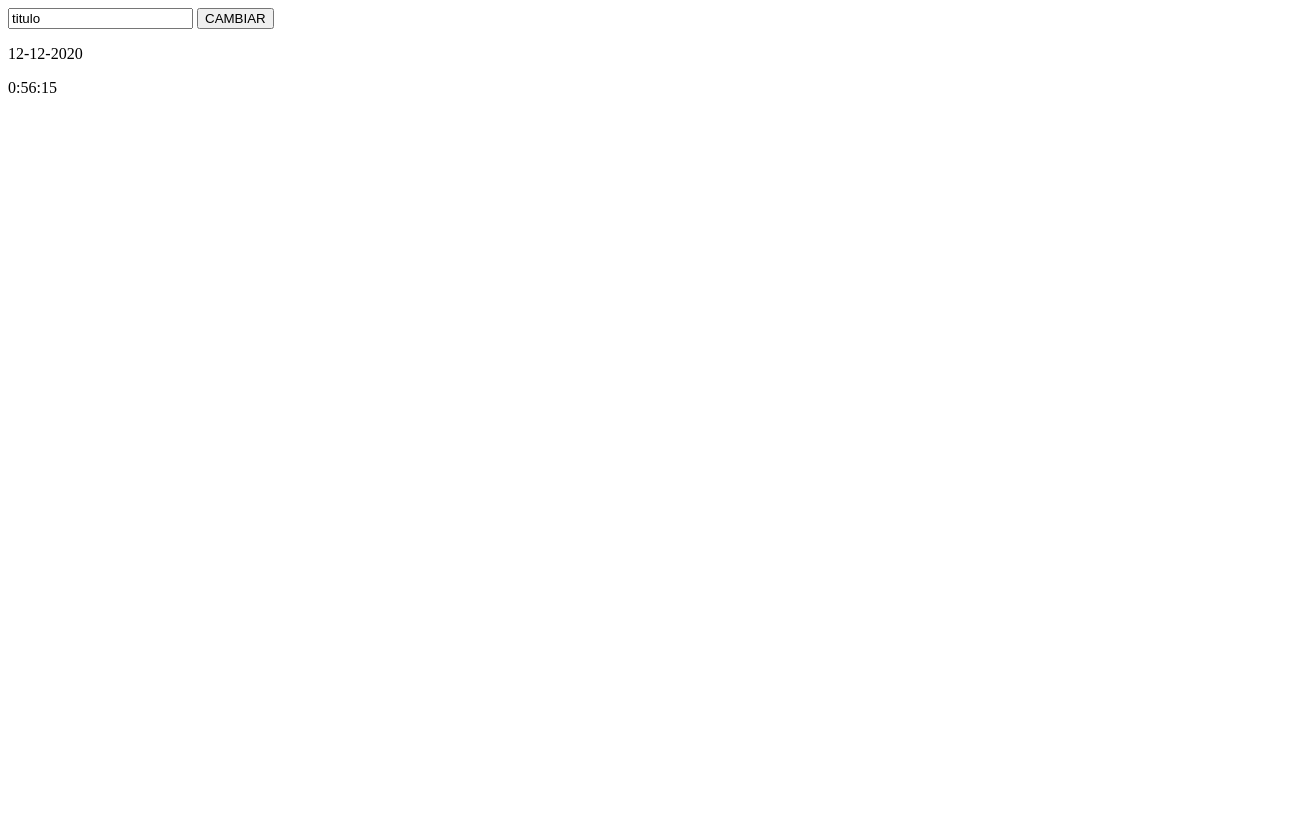
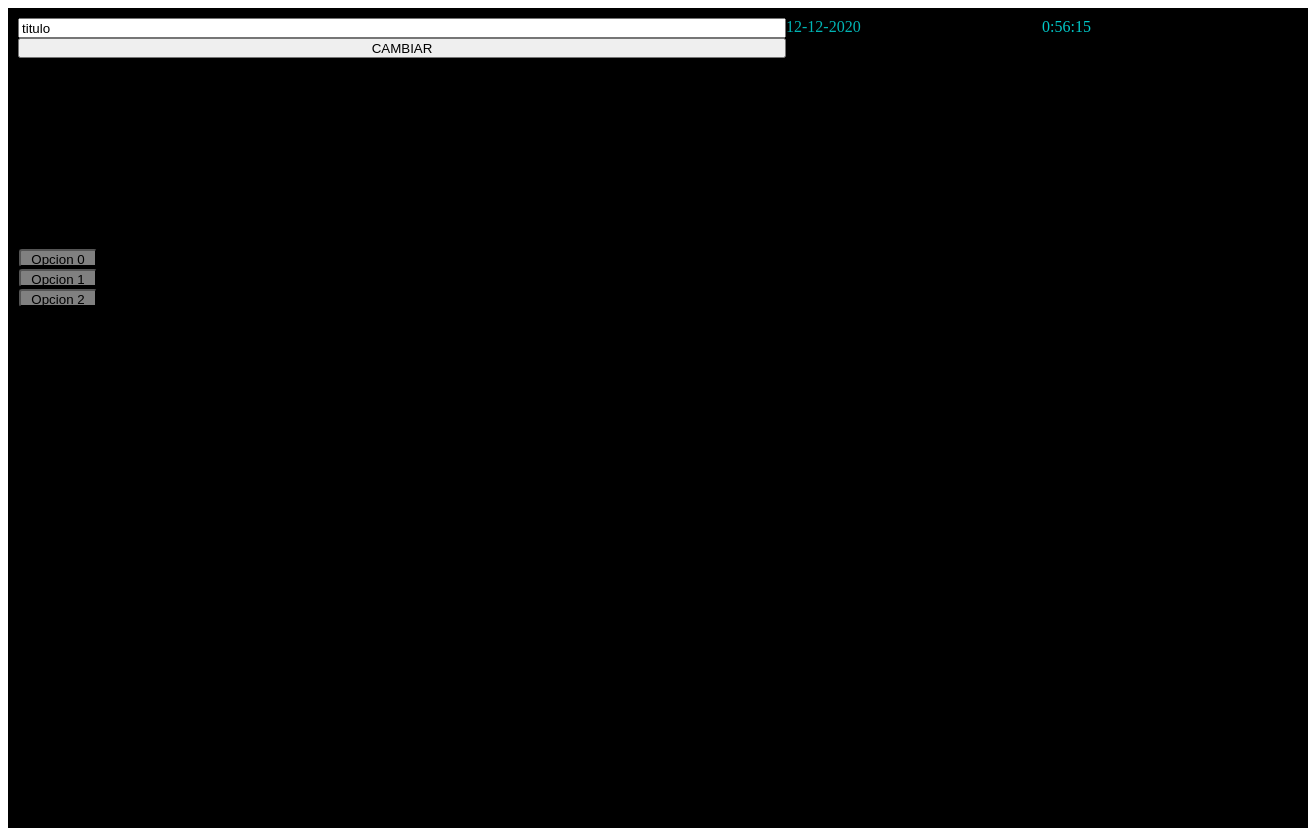
Before and after one commit to Krin2/Frigo, a plain HTML site: page index.html in a window 1280 px wide. Shown: the whole page, 1308 px wide, since content can reach past the window. Before the commit the page ends 800 px from the top, so only its background shows below. Drawn offline with nearby package versions, Linux system fonts and the light colour scheme.

Commit message:
mejora layout

```diff
--- a/Encabezado.Controlador.js
+++ b/Encabezado.Controlador.js
@@ -13,15 +13,15 @@ EncabezadoControlador.prototype = {
 
     configurarManipuladores: function () {
         this.cambiarTituloManipulador=this.cambiarTitulo.bind(this);
-        this.actualizarFechaManipulador=this.actualizarFecha.bind(this);
-        this.actualizarHoraManipulador=this.actualizarHora.bind(this);
+        // this.actualizarFechaManipulador=this.actualizarFecha.bind(this);
+        // this.actualizarHoraManipulador=this.actualizarHora.bind(this);
         return this;
     },
 
     habilitar: function () {
         this.vistaEncabezado.eventoCambiarTitulo.adjuntar(this.cambiarTituloManipulador);
-        this.vistaEncabezado.eventoActualizarFecha.adjuntar(this.actualizarFechaManipulador);
-        this.vistaEncabezado.eventoActualizarHora.adjuntar(this.actualizarHoraManipulador);
+        // this.vistaEncabezado.eventoActualizarFecha.adjuntar(this.actualizarFechaManipulador);
+        // this.vistaEncabezado.eventoActualizarHora.adjuntar(this.actualizarHoraManipulador);
         return this;
     },
 
@@ -29,13 +29,13 @@ EncabezadoControlador.prototype = {
         this.modeloEncabezado.cambiarTitulo(args);
     },
 
-    actualizarFecha: function (sender, args) {
-        this.modeloEncabezado.actualizarFecha(args);
-    },
+    // actualizarFecha: function (sender, args) {
+    //     this.modeloEncabezado.actualizarFecha(args);
+    // },
 
-    actualizarHora: function (sender, args) {
-        this.modeloEncabezado.actualizarHora(args);
-    },
+    // actualizarHora: function (sender, args) {
+    //     this.modeloEncabezado.actualizarHora(args);
+    // },
 
 
 }
--- a/Encabezado.Modelo.js
+++ b/Encabezado.Modelo.js
@@ -1,8 +1,8 @@
 var EncabezadoModelo = function (titulo) {
      this.titulo = titulo;
      this.eventoCambiarTitulo= new Eventos(this);
-     this.eventoActualizarFecha=new Eventos(this);
-     this.eventoActualizarHora=new Eventos(this);
+    //  this.eventoActualizarFecha=new Eventos(this);
+    //  this.eventoActualizarHora=new Eventos(this);
 
  };
 
@@ -13,23 +13,23 @@ var EncabezadoModelo = function (titulo) {
          this.eventoCambiarTitulo.notificar(this);
      },
 
-     actualizarFecha: function(){
-       this.eventoActualizarFecha.notificar(this);
-     },
+    //  actualizarFecha: function(){
+    //    this.eventoActualizarFecha.notificar(this);
+    //  },
 
      getTitulo: function(){
        return this.titulo;
      },
 
-     getFecha: function(){
-        let ahora=new Date();
-        return (ahora.getDate()+"-"+(ahora.getMonth()+1)+"-"+ahora.getFullYear());
-     },
+  //    getFecha: function(){
+  //       let ahora=new Date();
+  //       return (ahora.getDate()+"-"+(ahora.getMonth()+1)+"-"+ahora.getFullYear());
+  //    },
 
-     getHora: function(){
-      let ahora=new Date();
-      return (ahora.getHours()+":"+ahora.getMinutes()+":"+ahora.getSeconds());
-   }
+  //    getHora: function(){
+  //     let ahora=new Date();
+  //     return (ahora.getHours()+":"+ahora.getMinutes()+":"+ahora.getSeconds());
+  //  }
 
 
    }
--- a/Encabezado.Vista.js
+++ b/Encabezado.Vista.js
@@ -1,8 +1,6 @@
 var EncabezadoVista = function (modelo) {
     this.modelo = modelo;
     this.eventoCambiarTitulo = new Eventos(this);
-    this.eventoActualizarFecha=new Eventos(this);
-    this.eventoActualizarHora=new Eventos(this);
 };
 
 EncabezadoVista.prototype = {
@@ -11,40 +9,34 @@ EncabezadoVista.prototype = {
         this.crearEncabezado()
             .configurarManipuladores()
             .habilitar();
-
-        this.actualizarFecha();
-        this.actualizarHora();
+        this.contenedorCSS();
+        this.encabezadoCSS();
     },
 
     crearEncabezado: function () {
         // captura los objetos del html
         this.$contenedor = $('.contenedor');
+        this.$encabezado = $('.encabezado');
         this.$botonCambiarTitulo = this.$contenedor.find('.boton-cambiar');
         this.$textBoxTitulo = this.$contenedor.find('.textbox-titulo');
         this.$pTitulo = this.$contenedor.find('.p-titulo');
         this.$pFecha = this.$contenedor.find('.p-fecha');
-        this.$pHora = this.$contenedor.find('.p-hora');
-        // this.armarEncabezado();
+        this.$pHora = this.$contenedor.find('.p-hora')
+
+
+
         return this;
       },
 
     configurarManipuladores: function () {
         this.botonCambiarTituloManipulador= this.botonCambiarTitulo.bind(this);
-
         this.cambiarTituloManipulador = this.cambiarTitulo.bind(this);
-        this.actualizarFechaManipulador = this.actualizarFecha.bind(this);
-        this.actualizarHoraManipulador = this.actualizarHora.bind(this);
         return this;
     },
 
     habilitar: function () {
         this.$botonCambiarTitulo.click(this.botonCambiarTituloManipulador);
-        this.$pFecha.change(this.actualizarFechaManipulador);
-        this.$pHora.change(this.actualizarHoraManipulador);
-
         this.modelo.eventoCambiarTitulo.adjuntar(this.cambiarTituloManipulador);
-        this.modelo.eventoActualizarFecha.adjuntar(this.actualizarFechaManipulador);
-        this.modelo.eventoActualizarHora.adjuntar(this.actualizarHoraManipulador);
         return this;
     },
 
@@ -55,27 +47,48 @@ EncabezadoVista.prototype = {
     cambiarTitulo: function (sender, args) {
       var pTitulo = this.modelo.getTitulo();
       this.$pTitulo[0].textContent=pTitulo;
-      this.$pTitulo.show();
     },
 
-    actualizarFecha: function(){
-        this.$pFecha[0].textContent= this.modelo.getFecha();
-        this.eventoActualizarFecha.notificar(this.$pFecha);
+    // -------------Estilos
+    contenedorCSS:function(){
+      this.$contenedor[0].style.display= "grid";
+      this.$contenedor[0].style.backgroundColor= "black";
+      this.$contenedor[0].style.padding= "10px";
+      this.$contenedor[0].style.color= "white";
+      this.$contenedor[0].style["position"]="absolute";
+      this.$contenedor[0].style["top-position"]="20px";
+      this.$contenedor[0].style.width="100%";
+      this.$contenedor[0].style.height="100%";
+      this.$contenedor[0].style["grid-template-areas"]='"encabezado encabezado""menu estados""menu lecturas""menu comandos"';
+      this.$contenedor[0].style.gridTemplateColumns="80px auto";
+    //   this.$contenedor[0].style["grid-template-areas"]=(
+    //   "t1c1 t1c1 t1c1 t1c1 t1c2 t1c2 t1c2 t1c2 t1c3 t1c3 t1c3 t1c3"
+    //   "t2c1 t2c1 t2c1 t2c1 t2c2 t2c2 t2c2 t2c2 t2c3 t2c3 t2c3 t2c3"
+    //   "t3c1 t3c1 t3c1 t3c1 t3c2 t3c2 t3c2 t3c2 t3c3 t3c3 t3c3 t3c3");
     },
 
-    actualizarHora: function(){
-        this.$pHora[0].textContent= this.modelo.getHora();
-        this.eventoActualizarHora.notificar(this.$pHora);
+    encabezadoCSS: function(){
+      this.$encabezado[0].style["top-position"]="0px";
+      this.$encabezado[0].style["grid-area"]="encabezado";
+      this.$encabezado[0].style.display= "grid";
+      this.$encabezado[0].style["grid-template-areas"]= '"t1c1 t1c2 t1c3""t2c1 t2c2 t2c3""t3c1 t3c2 t3c3"';
+      this.$encabezado[0].style.gridTemplateColumns="60% 20% 20%";
+      this.$encabezado[0].style.gridTemplateRows="20px 20px 20px";
+
+      this.$pTitulo[0].justifyContent="left";
+      this.$textBoxTitulo[0].style["grid-area"]="t1c1";
+      this.$botonCambiarTitulo[0].style["grid-area"]="t2c1";
+      this.$pTitulo[0].style["grid-area"]="t3c1";
+
+      this.$pFecha[0].justifyContent="right";
+      this.$pFecha[0].style["grid-area"]="t1c2";
+      this.$pFecha[0].style.color= "rgba(0,180,180,1)";
+
+      this.$pHora[0].justifyContent="right";
+      this.$pHora[0].style["grid-area"]="t1c3";
+      this.$pHora[0].style.color= "rgba(0,200,200,1)";
+
+
     }
 
-
-    // armarEncabezado:{
-    //   var encabezado= document.createElement('article');
-    //   var tituloEncabezado= document.createElement('h1');
-    //   encabezado.className="Titulo";
-    //   tituloEncabezado.textContent=this.getTitulo();
-    //   encabezado.addChild(tituloEncabezado);
-    //   this.$contenedor.addChild(encabezado);
-    // },
-
 }
--- /dev/null
+++ b/Menu.Vista.js
@@ -0,0 +1,72 @@
+var MenuVista = function () {
+    this.modelo = "";
+    // this.eventoCambiarTitulo = new Eventos(this);
+};
+
+MenuVista.prototype = {
+
+    iniciar: function () {
+        this.crearMenu();
+            // .configurarManipuladores()
+            // .habilitar();
+        this.menuCSS();
+    },
+
+    crearMenu: function () {
+        // captura los objetos del html
+        this.$contenedor = $('.contenedor');
+        this.$menu = this.$contenedor.find('.menu');
+
+        for(var i=0;i<3;i++){
+          var opcion=document.createElement("button");
+          opcion.className="opcion";
+          opcion.textContent="Opcion "+i;
+          opcion.style["grid-area"]="m"+i;
+          this.$menu[0].appendChild(opcion);
+        };
+        this.$opcion = this.$contenedor.find('.opcion');
+
+      },
+
+    configurarManipuladores: function () {
+        // this.botonCambiarTituloManipulador= this.botonCambiarTitulo.bind(this);
+        // this.cambiarTituloManipulador = this.cambiarTitulo.bind(this);
+        return this;
+    },
+
+    habilitar: function () {
+        // this.$botonCambiarTitulo.click(this.botonCambiarTituloManipulador);
+        // this.modelo.eventoCambiarTitulo.adjuntar(this.cambiarTituloManipulador);
+        return this;
+    },
+
+    // botonCambiarTitulo: function () {
+    //     this.eventoCambiarTitulo.notificar(this.$textBoxTitulo.val());
+    // },
+    //
+    // cambiarTitulo: function (sender, args) {
+    //   var pTitulo = this.modelo.getTitulo();
+    //   this.$pTitulo[0].textContent=pTitulo;
+    // },
+
+    menuCSS: function(){
+      this.$menu[0].style["grid-area"]="menu";
+      this.$menu[0].style.display= "grid";
+      this.$menu[0].style["grid-template-areas"]='"m0" "m1" "m2"';
+      this.$menu[0].style["top-position"]="60px";
+      this.$menu[0].style.gridTemplateColumns="80px";
+      this.$menu[0].style.gridTemplateRows="20px 20px 20px";
+
+      for(var i=0;i<3;i++){
+        this.$opcion[i].style.backgroundColor="grey";
+        this.$opcion[i].style.margin="1px 1px 1px 1px";
+        this.$opcion[i].style["border-color"]="black";
+        this.$opcion[i].style["border-radius"]="3px";
+      }
+    },
+
+
+
+
+
+}
--- a/index.html
+++ b/index.html
@@ -16,10 +16,19 @@
         <header class="encabezado">
           <input type="text" class="textbox-titulo" value="titulo">
           <button type="button" class="boton-cambiar">CAMBIAR</button>
-          <p class="p-titulo"></p>
-          <p class="p-fecha"></p>
-          <p class="p-hora"></p>
+          <div class="p-titulo"></div>
+          <div class="p-fecha"></div>
+          <div class="p-hora"></div>
         </header>
+
+        <article class="menu">
+
+        </article>
+
+        <article class="estado">
+
+        </article>
+
     </div>
     <!-- final de contenedor -->
 
@@ -28,6 +37,7 @@
     <script src="Eventos.js"></script>
     <script src="Encabezado.Modelo.js"></script>
     <script src="Encabezado.Vista.js"></script>
+    <script src="Menu.Vista.js"></script>
     <script src="Encabezado.Controlador.js"></script>
     <script src="Index.js"></script>
   </body>
--- a/index.js
+++ b/index.js
@@ -4,25 +4,22 @@ $(function () {
   var controladorEncabezado = new EncabezadoControlador(modeloEncabezado, vistaEncabezado);
   vistaEncabezado.iniciar();
   controladorEncabezado.iniciar();
+  setInterval(actualizarFecha,1000);
+  setInterval(actualizarHora,1000);
 
-  setInterval(actualizarFecha, 1000);
-  setInterval(actualizarHora, 1000);
+  var vistaMenu = new MenuVista();
+  vistaMenu.iniciar();
+
+
  });
 
  actualizarFecha= function(){
-  document.querySelector('.p-fecha').textContent= getFecha();
-};
+   var ahora=new Date();
+   document.querySelector(".p-fecha").textContent=ahora.getDate()+"-"+(ahora.getMonth()+1)+"-"+ahora.getFullYear();
 
-actualizarHora= function(){
-  document.querySelector('.p-hora').textContent= getHora();
-};
+ };
 
-getFecha= function(){
-  let ahora=new Date();
-  return (ahora.getDate()+"-"+(ahora.getMonth()+1)+"-"+ahora.getFullYear());
-};
-
-getHora= function(){
-let ahora=new Date();
-return (ahora.getHours()+":"+ahora.getMinutes()+":"+ahora.getSeconds());
-};
+ actualizarHora= function(){
+   var ahora=new Date();
+  document.querySelector(".p-hora").textContent= ahora.getHours()+":"+ahora.getMinutes()+":"+ahora.getSeconds();
+ };
```
